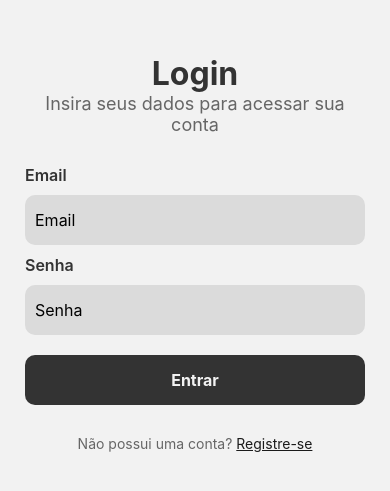
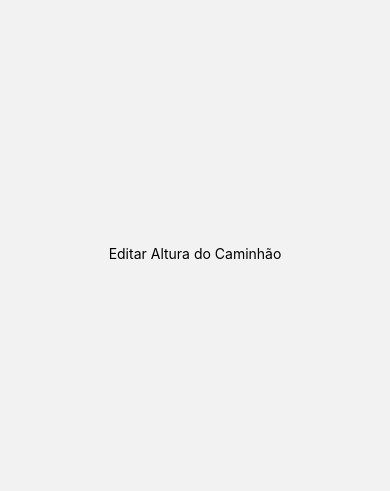
Before and after one commit to RafaelFLopes/app_eyetruck, a React Native app: screen /EditarAltura in a window 390 px wide. Shown: the part 169-660 px from the top of the page. Built offline with nearby package versions, Linux system fonts and the light colour scheme.

Commit message:
adicionando a pagina editarAltura

```diff
--- a/src/Tabs.tsx
+++ b/src/Tabs.tsx
@@ -3,6 +3,7 @@ import { createBottomTabNavigator } from '@react-navigation/bottom-tabs';
 
 import EditarPerfil from './pages/editarPefil/editarPerfil';
 import Home from './pages/home/home';
+import EditarAltura from './pages/editarAltura/editarAltura';
 
 const Tab = createBottomTabNavigator();
 
@@ -32,6 +33,9 @@ export default function Tabs() {
           } else if (route.name === 'EditarPerfil') {
             iconName = focused ? 'person' : 'person-outline';
           }
+           else if (route.name === 'EditarAltura') {
+            iconName = focused ? 'settings' : 'settings-outline';
+          }
           return <Ionicons name={iconName as any} size={20} color={color} />;
         },
       })}
@@ -42,6 +46,11 @@ export default function Tabs() {
         options={{ tabBarLabel: 'Início' }}
       />
       <Tab.Screen
+        name="EditarAltura"
+        component={EditarAltura}
+        options={{ tabBarLabel: 'Altura' }}
+      />
+      <Tab.Screen
         name="EditarPerfil"
         component={EditarPerfil}
         options={{ tabBarLabel: 'Perfil' }}
--- /dev/null
+++ b/src/pages/editarAltura/editarAltura.tsx
@@ -0,0 +1,10 @@
+import { Text, View } from "react-native";
+
+export default function EditarPerfil() {
+
+  return (
+    <View style={{ flex: 1, alignItems: 'center', justifyContent: 'center' }}>
+      <Text>Editar Altura do Caminhão</Text>
+    </View>
+  );
+}
--- a/src/router.tsx
+++ b/src/router.tsx
@@ -4,6 +4,7 @@ import Cadastro from './pages/cadastro/cadastro';
 import EditarPerfil from './pages/editarPefil/editarPerfil';
 import Index from './pages/login/index';
 import Parear from './pages/parear/parear';
+import EditarAltura from './pages/editarAltura/editarAltura';
 import Tabs from './Tabs';
 
 const Stack = createStackNavigator();
@@ -17,6 +18,7 @@ export default function Router() {
             <Stack.Screen name="Cadastro" component={Cadastro} options={{ title: 'Cadastro' }}/>
             <Stack.Screen name="Parear" component={Parear} options={{ title: 'Parear' }}/>
             <Stack.Screen name="EditarPerfil" component={EditarPerfil} options={{ title: 'Editar Perfil' }}/>
+            <Stack.Screen name="EditarAltura" component={EditarAltura} options={{ title: 'Editar Altura' }}/>
         </Stack.Navigator>
     </NavigationContainer>
   );
```
